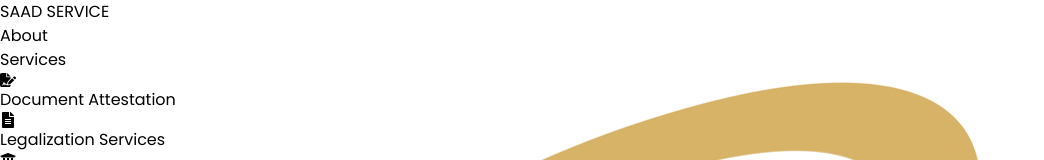
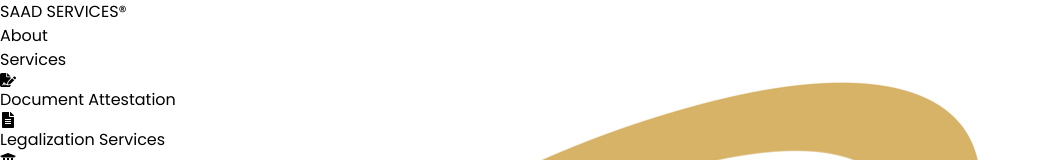
Before and after one commit to AneeVerse/Saad_Service, a Next.js app: page / in a window 1280 px wide. Shown: the top 160 px of the page, without its empty margins (0-1044 px from the left). Built offline with nearby package versions, Linux system fonts and the light colour scheme.

Commit message:
LAST COMMITT 1:50 25-12-24

```diff
--- a/src/components/home/Contact.jsx
+++ b/src/components/home/Contact.jsx
@@ -143,8 +143,8 @@ export default function Contact() {
                 Feel free to contact us for any inquiries or assistance. Our team
                 is ready to help.
               </p>
-              <p className="text-lg">📧 support@saadservice.com</p>
-              <p className="text-lg">📞 +1 234 567 890</p>
+              <p className="text-lg">📧 saadservices@gmail.com / info@saadservice.com</p>
+              <p className="text-lg">📞 +91 9882808033 / +91 9920808033</p>
             </div>
           </motion.div>
 
--- a/src/components/layout/Footer.jsx
+++ b/src/components/layout/Footer.jsx
@@ -17,7 +17,7 @@ export default function Footer() {
                 alt="Saad Service Logo"
                 className="w-10 h-10 mr-3"
               />
-              <h3 className="text-2xl font-bold text-[#D4AF37]">SAAD SERVICE</h3>
+              <h3 className="text-2xl font-bold text-[#D4AF37]">SAAD SERVICES®</h3>
             </div>
             <p className="text-gray-400 leading-relaxed text-sm">
               Saad Service is your trusted partner for document attestation, Apostille services, and embassy certifications. We serve clients across 200+ countries with unmatched professionalism and efficiency.
@@ -103,7 +103,7 @@ export default function Footer() {
         {/* Bottom Section */}
         <div className="border-t border-gray-700 mt-8 flex flex-col sm:flex-row items-center gap-2 justify-between pt-4 text-center">
           <p className="text-sm text-gray-400">
-            &copy; {new Date().getFullYear()} Saad Service. All rights reserved.
+            &copy; {new Date().getFullYear()} Saad Services®. All rights reserved.
           </p>
           <Link target="_blank" href="https://aneeverse.com" className="text-gray-400 text-sm hover:text-[#D4AF37] flex items-center gap-2">
           <span>Managed & Designed By Aneeverse</span>
--- a/src/components/layout/Navbar.jsx
+++ b/src/components/layout/Navbar.jsx
@@ -72,7 +72,7 @@ export default function Navbar() {
                 priority={true}
               />
             </div>
-            <span className="text-lg sm:text-xl md:text-2xl">{"Saad Service".toUpperCase()}</span>
+            <span className="text-lg sm:text-xl md:text-2xl">{"Saad Services®" .toUpperCase()}</span>
           </Link>
 
           {/* Menu for larger screens */}
```
